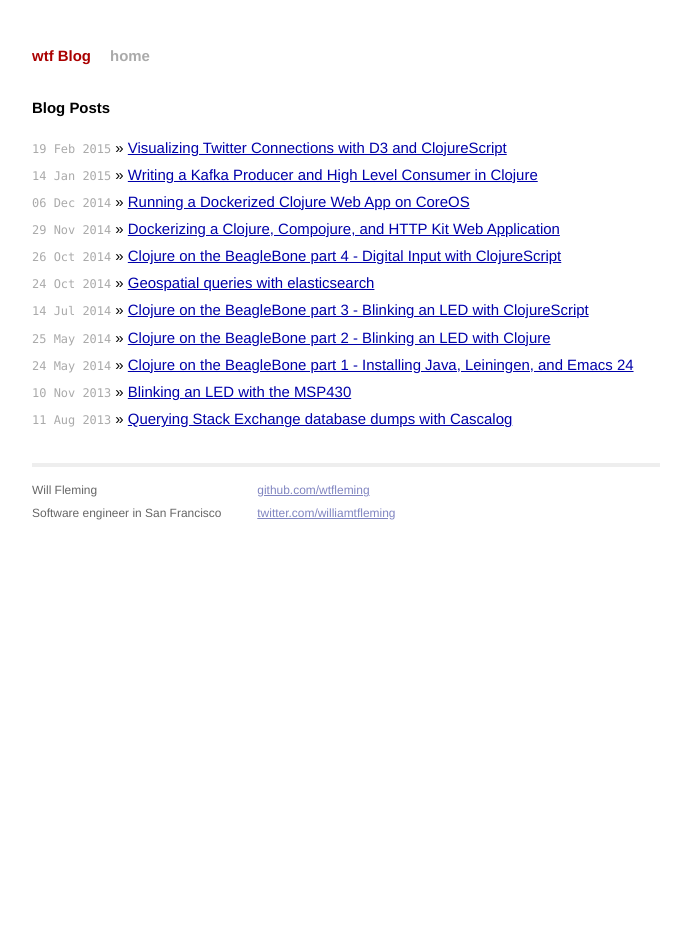
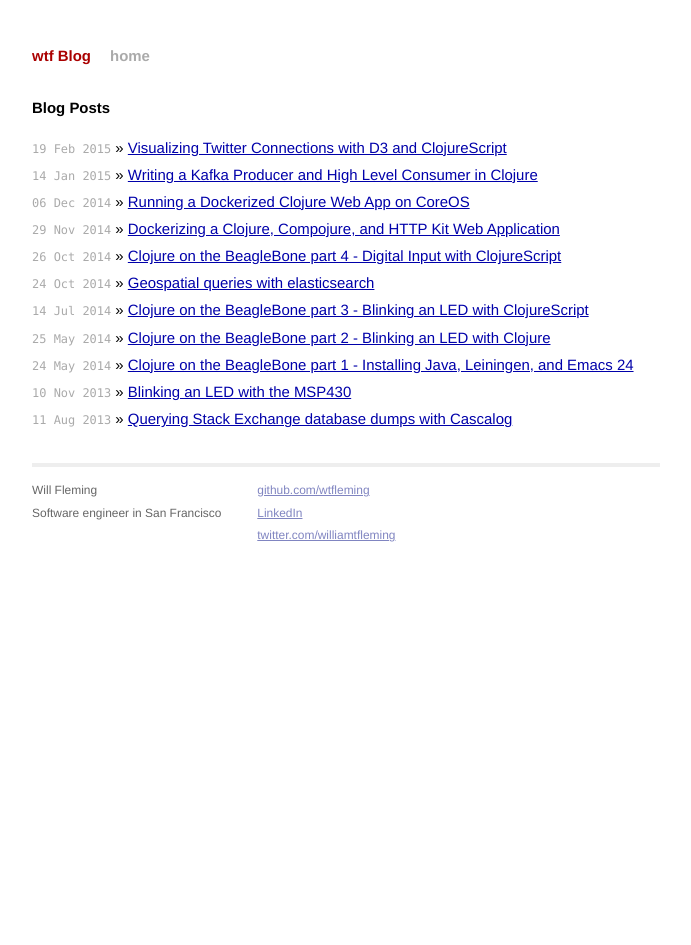
Before and after one commit to wtfleming/wtfleming.github.io, a Jekyll site: the page built from index.html, in a window 1280 px wide. Shown: the whole page, without its empty margins (294-985 px from the left). Built offline with Jekyll 4.4.1, drawn with Linux system fonts in a browser that asks for light colours; Markdown is read by kramdown in place of the engine named in the settings.

Commit message:
add link to linkedin profile

```diff
--- a/_layouts/default.html
+++ b/_layouts/default.html
@@ -49,6 +49,7 @@
               <div class="contact">
                 <p>
                   <a href="http://github.com/wtfleming/">github.com/wtfleming</a><br />
+                  <a href="https://www.linkedin.com/pub/will-fleming/24/1a3/780">LinkedIn</a><br />
                   <a href="http://twitter.com/williamtfleming/">twitter.com/williamtfleming</a><br />
                 </p>
               </div>
```
